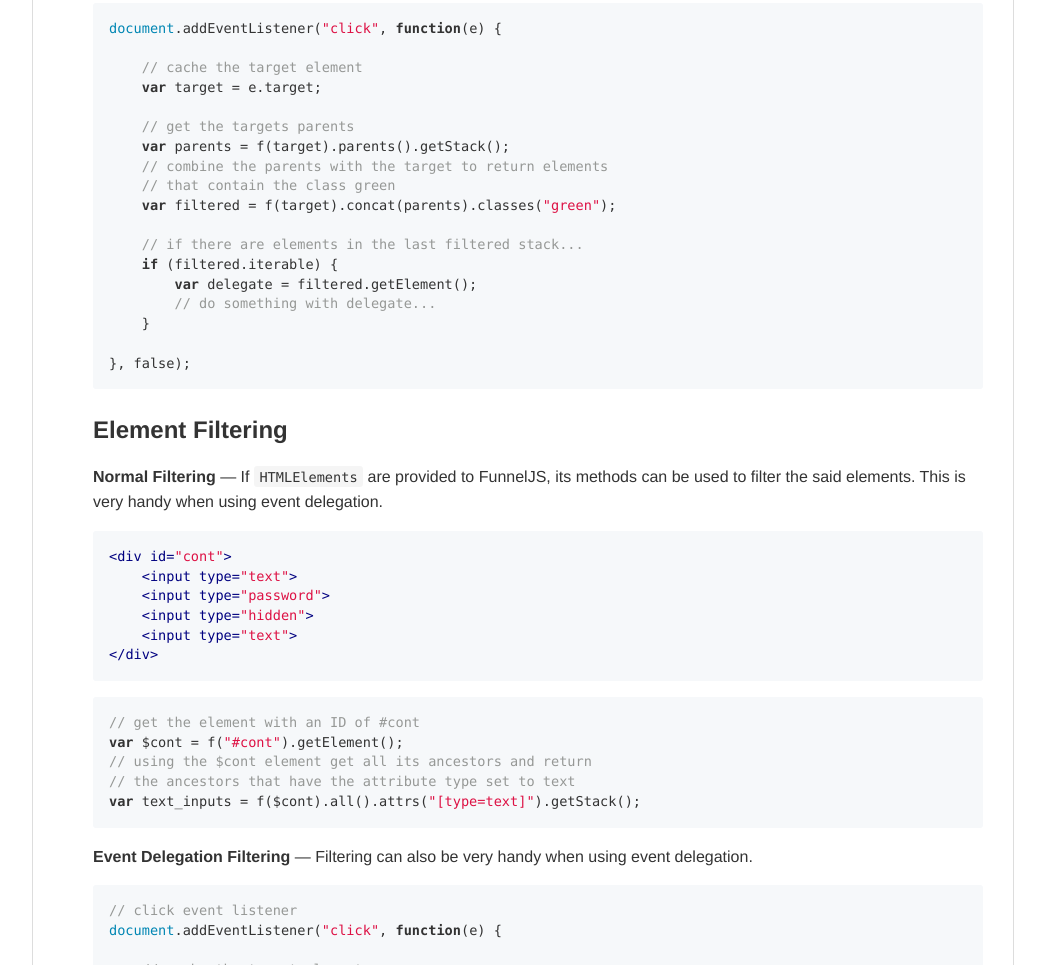
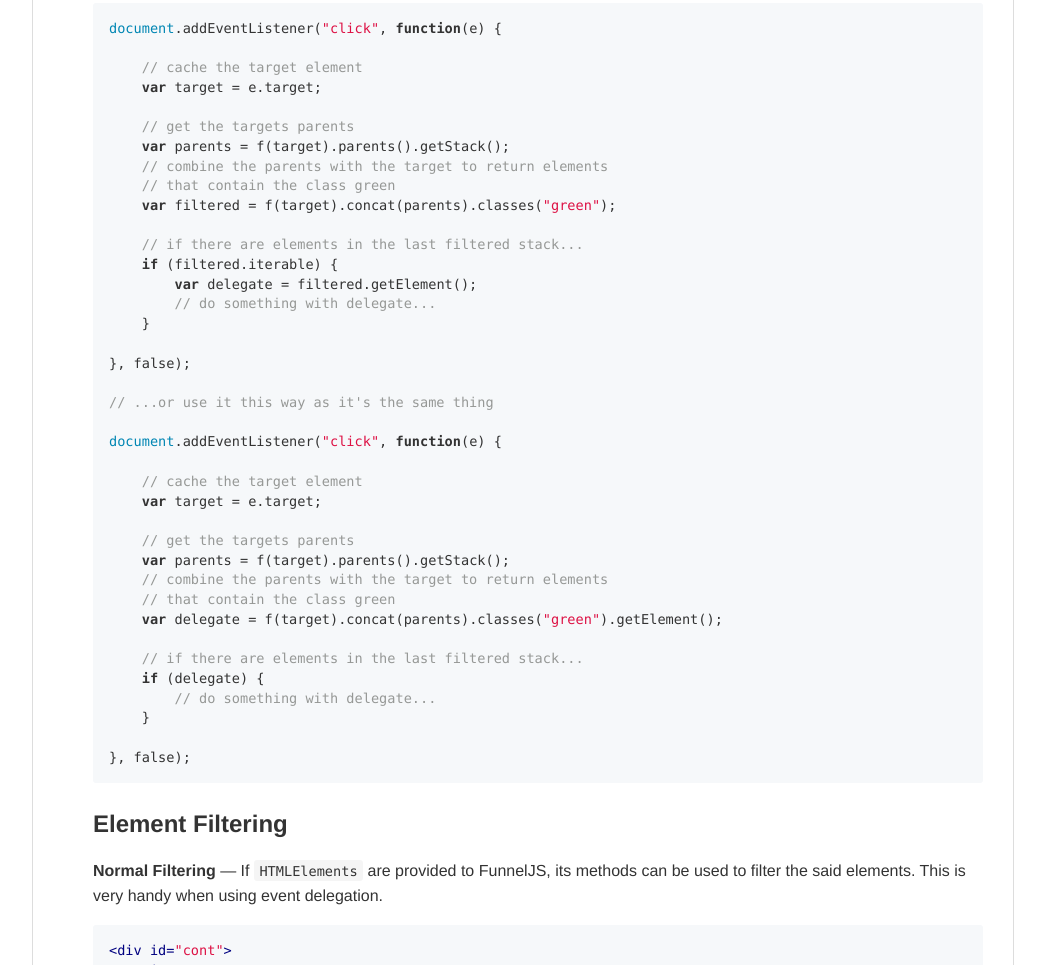
Before and after one commit to cgabriel5/funneljs, a website: page markdown/preview/README.html in a window 1280 px wide. Shown: the part 8141-9106 px from the top of the page, without its empty margins (117-1162 px from the left). Drawn offline with Linux system fonts and the light colour scheme.

Commit message:
docs: Update README.md
Update concat and iterable documentation by adding an additional
example that shows how to use it.

```diff
--- a/markdown/preview/README.html
+++ b/markdown/preview/README.html
@@ -347,6 +347,26 @@ f(<span class="hljs-string">"#red"</span>, <span class="hljs-string">"#green"</s
         <span class="hljs-comment">// do something with delegate...</span>
     }
 
+}, <span class="hljs-literal">false</span>);
+
+<span class="hljs-comment">// ...or use it this way as it's the same thing</span>
+
+<span class="hljs-built_in">document</span>.addEventListener(<span class="hljs-string">"click"</span>, <span class="hljs-function"><span class="hljs-keyword">function</span>(<span class="hljs-params">e</span>) </span>{
+
+    <span class="hljs-comment">// cache the target element</span>
+    <span class="hljs-keyword">var</span> target = e.target;
+
+    <span class="hljs-comment">// get the targets parents</span>
+    <span class="hljs-keyword">var</span> parents = f(target).parents().getStack();
+    <span class="hljs-comment">// combine the parents with the target to return elements </span>
+    <span class="hljs-comment">// that contain the class green</span>
+    <span class="hljs-keyword">var</span> delegate = f(target).concat(parents).classes(<span class="hljs-string">"green"</span>).getElement();
+
+    <span class="hljs-comment">// if there are elements in the last filtered stack...</span>
+    <span class="hljs-keyword">if</span> (delegate) {
+        <span class="hljs-comment">// do something with delegate...</span>
+    }
+
 }, <span class="hljs-literal">false</span>);</code></pre><p><a name="element-filtering"></a></p>
 <h3 id="element-filtering">Element Filtering</h3>
 <p><strong>Normal Filtering</strong> &mdash; If <code>HTMLElements</code> are provided to FunnelJS, its methods can be used to filter
```
Also changed, not shown: README.md.
